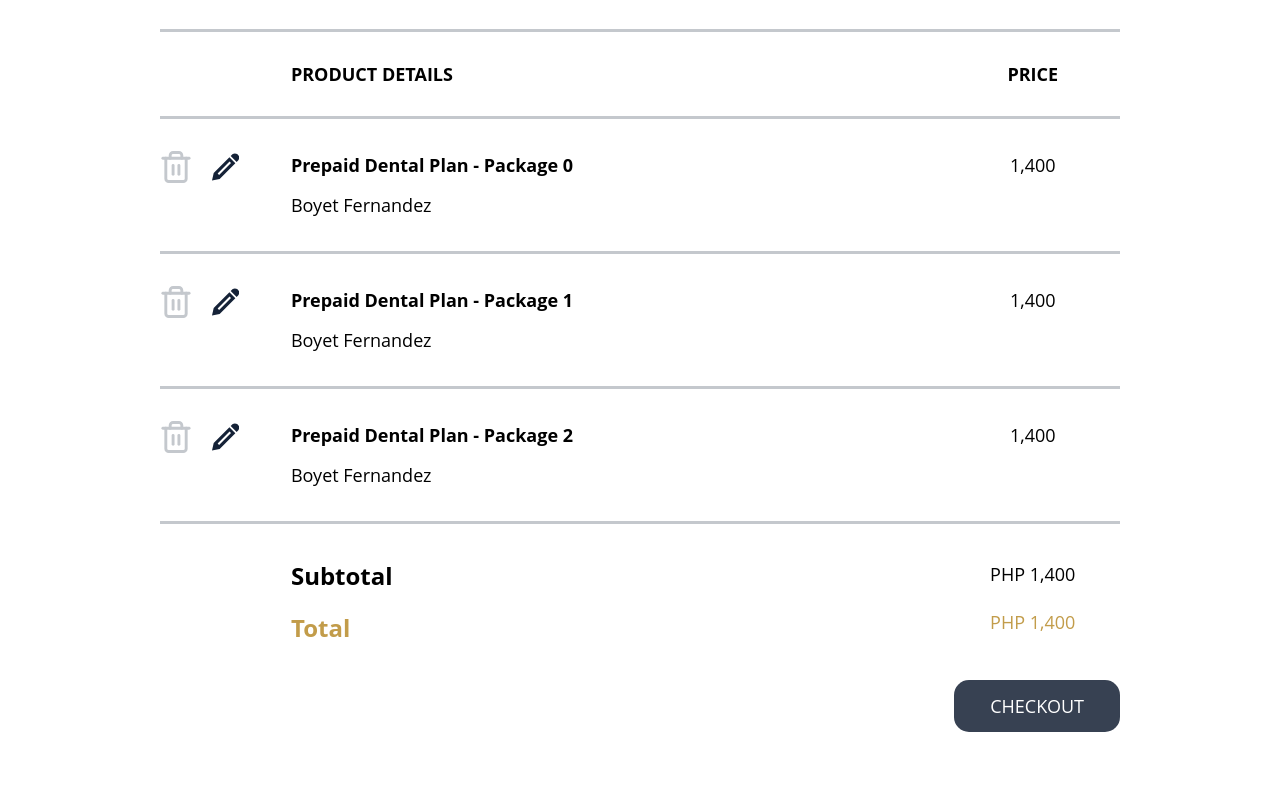
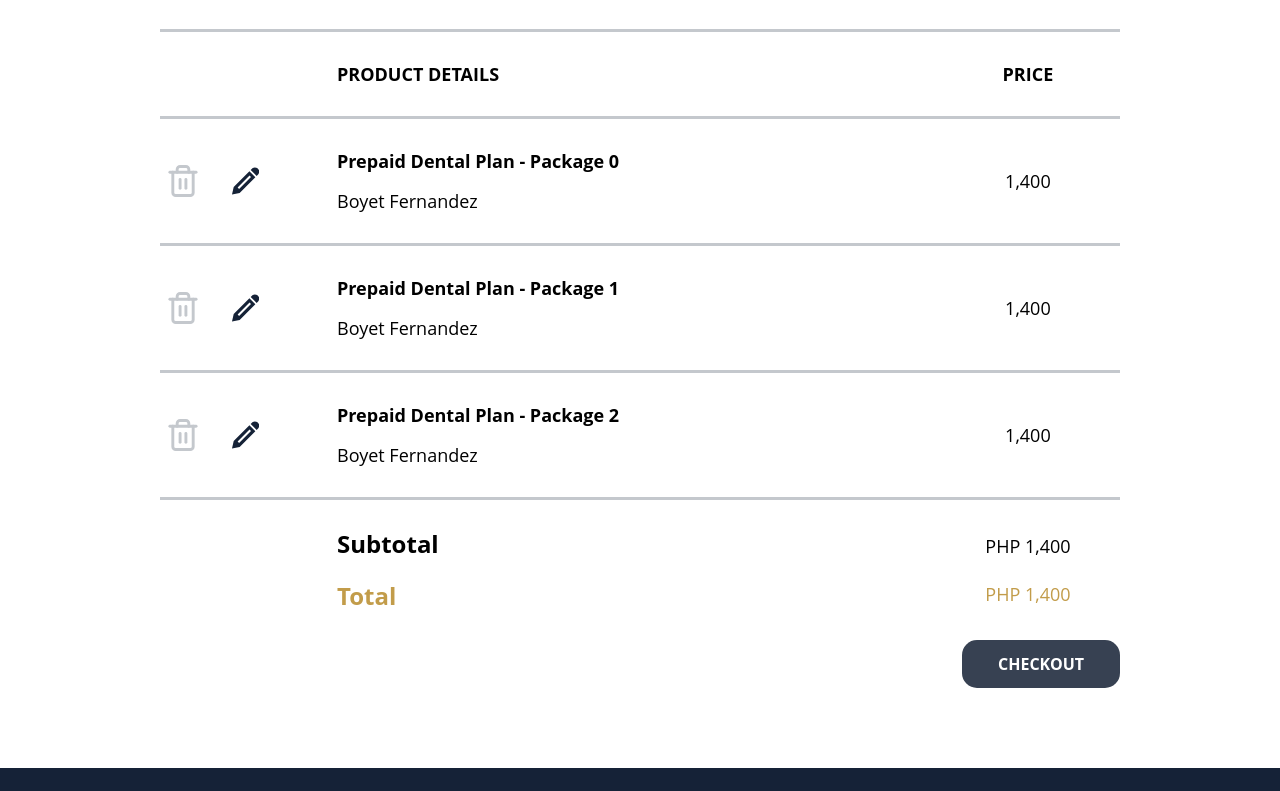
Before and after one commit to Lino004/iwc, a Vue app: page /cart in a window 1280 px wide. Shown: the part 429-1220 px from the top of the page. Built offline with nearby package versions, Linux system fonts and the light colour scheme; no server answers; a small style sheet from the web is missing; what vuejs-google-maps would draw is missing.

Commit message:
modif cart

```diff
--- a/src/views/public/Cart/DentalPackage.vue
+++ b/src/views/public/Cart/DentalPackage.vue
@@ -1,16 +1,20 @@
 <template>
   <section class="py-20 w-11/12 lg:w-3/4 mx-auto">
-    <h3 class="section-title">My Dental Package</h3>
+    <h3 class="section-title mb-10">My Dental Package</h3>
 
-    <div class="py-10 font-sans text-lg">
-      <div class="flex border-t-3 border-grid7 font-bold">
-        <div class=" block1 py-7"></div>
-        <div class=" w-9/12 py-7">PRODUCT DETAILS</div>
-        <div class="text-center py-7 block3">PRICE</div>
-      </div>
-
-      <div class="flex border-t-3 border-grid7" v-for="(item, i) in pack" :key="i">
-        <div class="block1 py-8">
+    <table class="w-full">
+      <thead>
+        <tr class="text-lg border-t-3 border-grid7">
+          <th class="py-7 w-20 md:w-44"></th>
+          <th class="py-7 text-left">PRODUCT DETAILS</th>
+          <th class="py-7 ">PRICE</th>
+        </tr>
+      </thead>
+      <tbody>
+        <tr
+          class="border-t-3 border-grid7 text-lg"
+          v-for="(item, i) in pack" :key="i">
+          <td class="py-7">
             <div class="flex flex-col lg:flex-row justify-around gap-5 w-3/5">
               <button>
                 <icon-trash width='2rem' height="2rem" />
@@ -19,37 +23,40 @@
                 <icon-pencil width='1.7rem' height="2rem" class="" />
               </button>
             </div>
-        </div>
-        <div class="w-9/12 py-8">
+          </td>
+          <td class="py-7">
             <p class="font-bold pb-3">{{ item.title + ' ' + i }}</p>
             <p>{{ item.name }}</p>
-        </div>
-        <div class="text-center py-8 block3">{{ item.price }}</div>
-      </div>
-      <modal v-if="currentPack" @close="currentPack = null">
-        <about-pack></about-pack>
-      </modal>
-
-      <div class="flex border-t-3 border-grid7 ">
-        <div class="block1 py-9"></div>
-        <div class="w-9/12 py-9 font-bold text-2xl">
+          </td>
+          <td class="py-7 text-center">
+            {{ item.price }}
+          </td>
+        </tr>
+      </tbody>
+      <tfoot>
+        <tr class="border-t-3 border-grid7">
+          <td></td>
+          <td class="py-7 font-bold text-2xl">
             <p class="pb-5">Subtotal</p>
             <p class="text-secondary">Total</p>
-        </div>
-        <div class="text-center py-9 block3">
+          </td>
+          <td class="py-7 text-lg text-center">
             <p class="pb-5">PHP 1,400</p>
             <p class="text-secondary">PHP 1,400</p>
-        </div>
-      </div>
-
-      <div class="flex justify-end">
-        <button class="bg-grid1 hover:bg-secondary text-white px-9 py-3 rounded-15px">
+          </td>
+        </tr>
+      </tfoot>
+    </table>
+    <div class="text-right">
+      <button class="bg-grid1 hover:bg-secondary text-white px-9 py-3 rounded-15px font-bold">
         <router-link to='/cart/checkout'>
           CHECKOUT
         </router-link>
         </button>
     </div>
-    </div>
+    <modal v-if="currentPack" @close="currentPack = null">
+      <about-pack></about-pack>
+    </modal>
   </section>
 </template>
 
--- a/src/views/public/Cart/OrderConfirmation.vue
+++ b/src/views/public/Cart/OrderConfirmation.vue
@@ -16,7 +16,7 @@
           >. Thank you.
         </p>
         <button
-          class="bg-grid1 hover:bg-secondary text-white px-9 py-3 rounded-15px ml-auto my-11"
+          class="bg-grid1 hover:bg-secondary text-white px-9 py-3 rounded-15px ml-auto my-11 font-bold"
         >
           <router-link to="/cart/payment-instruction">
             CONTINUE
--- a/src/views/public/Cart/PaymentInstruction.vue
+++ b/src/views/public/Cart/PaymentInstruction.vue
@@ -15,7 +15,7 @@
           scrambled it to make a type specimen book.
         </p>
         <button
-          class="bg-grid1 hover:bg-secondary text-white px-9 py-3 rounded-15px ml-auto my-11"
+          class="bg-grid1 hover:bg-secondary text-white px-9 py-3 rounded-15px ml-auto my-11 font-bold"
         >
           <router-link to="">
             CONTINUE
```
Lines whose indentation alone changed are shown as unchanged.
